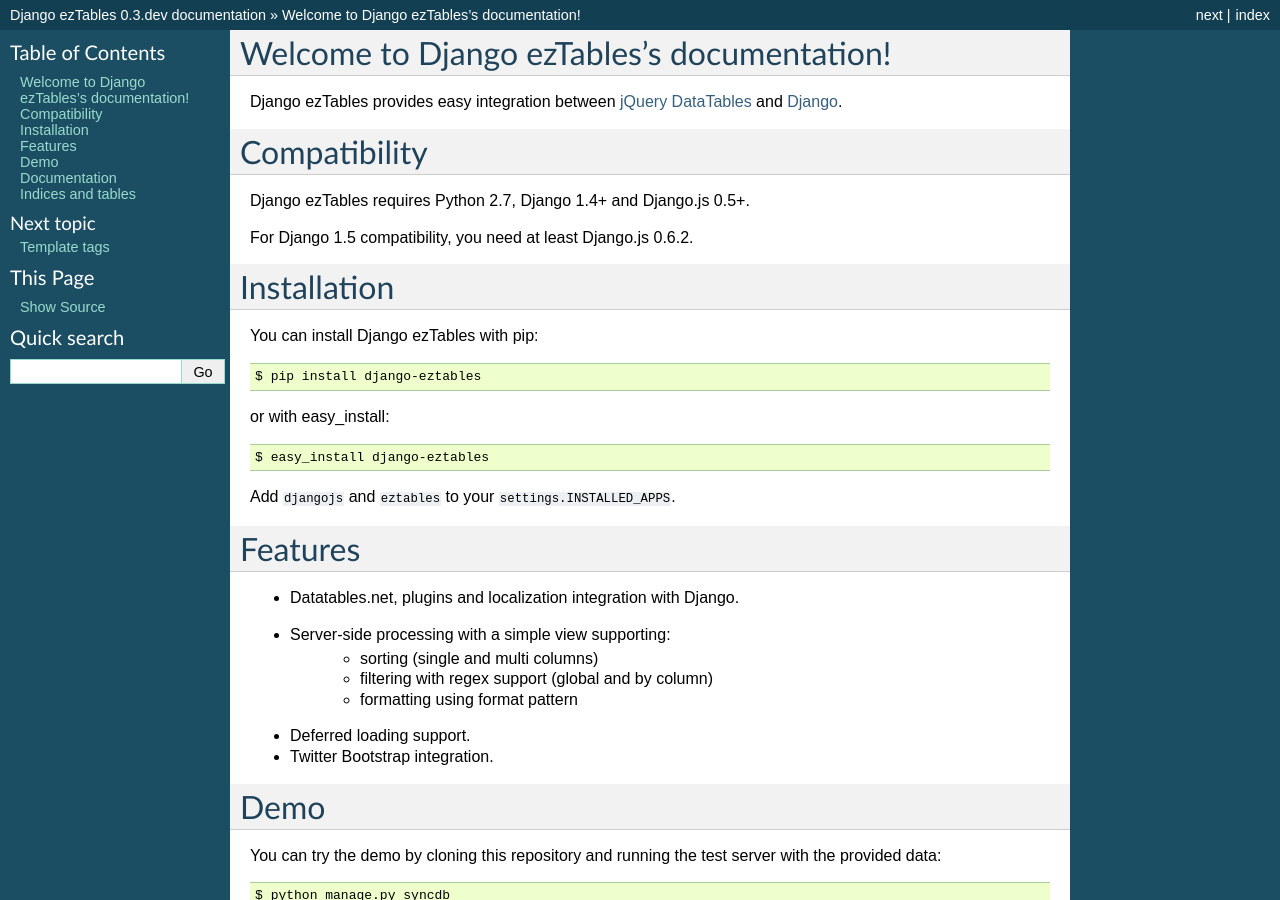
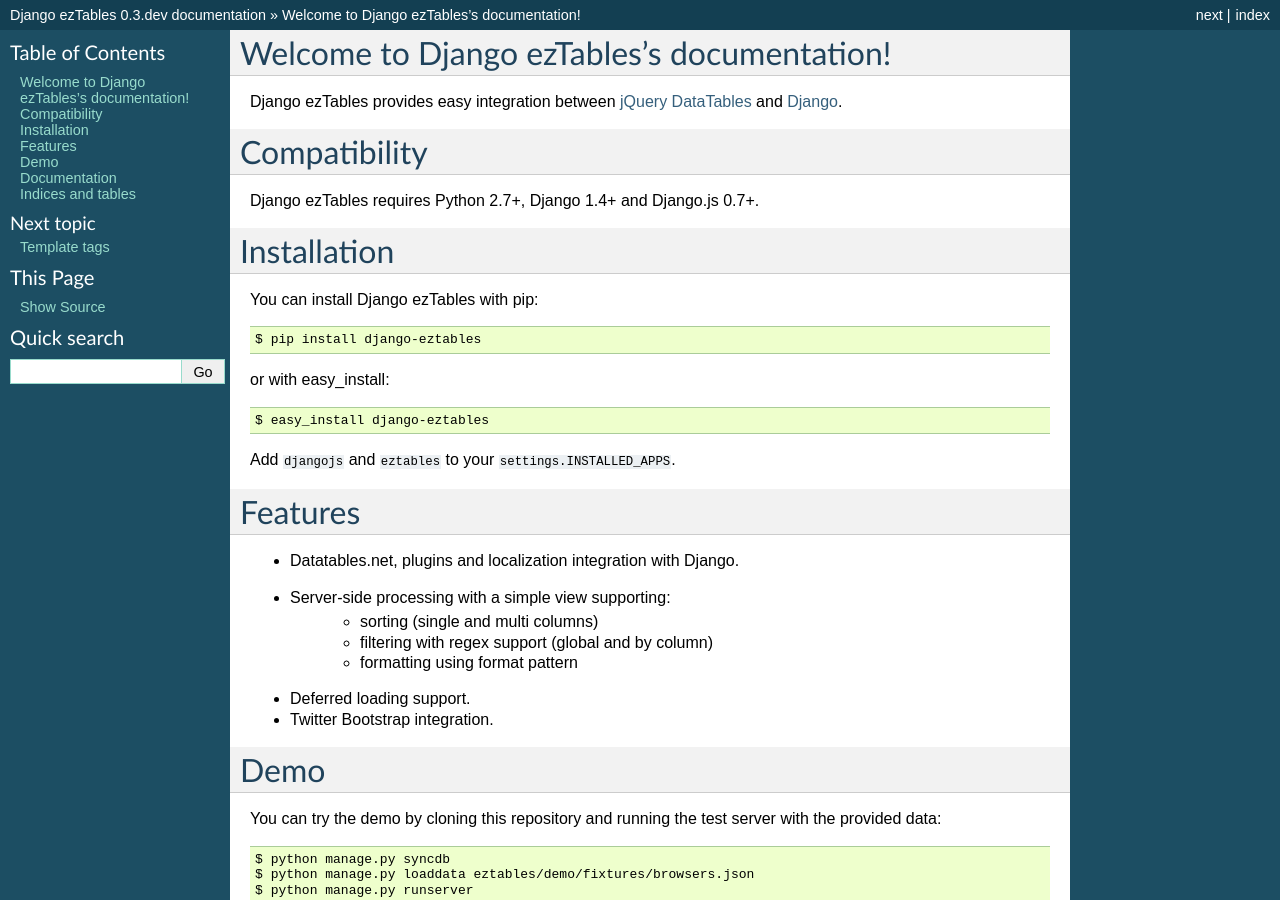
Before and after one commit to noirbizarre/django-eztables, a Sphinx documentation site: the page built from doc/index.rst, in a window 1280 px wide and 900 px high. Built offline with Sphinx 7.4.7, drawn with Linux system fonts in a browser that asks for light colours.

Commit message:
Updated requirements in README and documentation

```diff
--- a/README.rst
+++ b/README.rst
@@ -10,9 +10,7 @@ Easy integration between jQuery DataTables and Django.
 Compatibility
 =============
 
-Django ezTables requires Python 2.7, Django 1.4+ and Django.js 0.5+.
-
-For Django 1.5 compatibility, you need at least Django.js 0.6.2.
+Django ezTables requires Python 2.7+, Django 1.4+ and Django.js 0.7+.
 
 
 Installation
--- a/doc/index.rst
+++ b/doc/index.rst
@@ -11,9 +11,8 @@ Django ezTables provides easy integration between `jQuery DataTables <http://dat
 Compatibility
 =============
 
-Django ezTables requires Python 2.7, Django 1.4+ and Django.js 0.5+.
+Django ezTables requires Python 2.7+, Django 1.4+ and Django.js 0.7+.
 
-For Django 1.5 compatibility, you need at least Django.js 0.6.2.
 
 Installation
 ============
```
